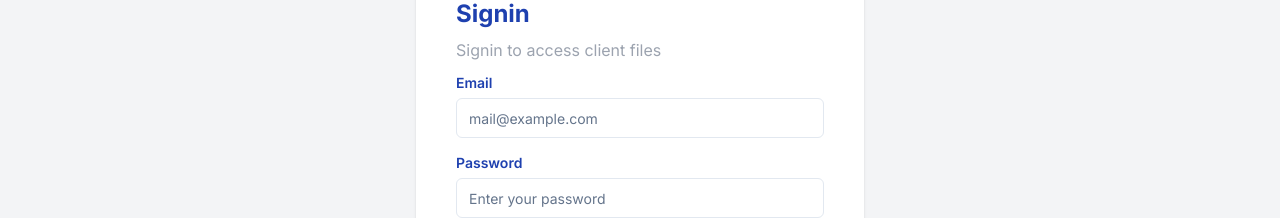
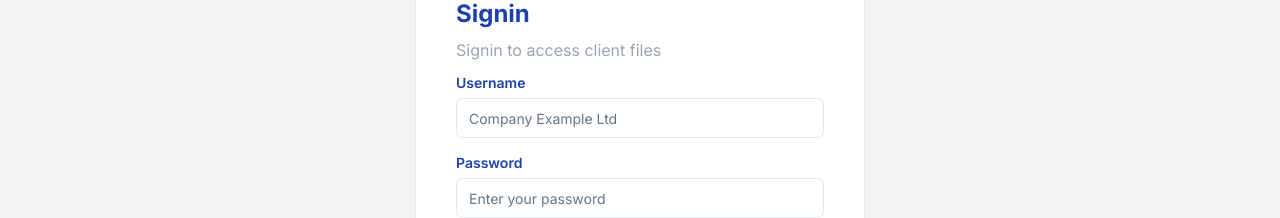
Before and after one commit to NeilRow56/breadit_sept1, a Next.js app: page /sign-in in a window 1280 px wide. Shown: the part 288-506 px from the top of the page. Built offline with nearby package versions, Linux system fonts and the light colour scheme; no server answers.

Commit message:
Amended signin form to username and password

```diff
--- a/src/components/forms/SignInForm.tsx
+++ b/src/components/forms/SignInForm.tsx
@@ -20,7 +20,8 @@ import Link from 'next/link'
 import { useToast } from '@/components/ui/use-toast'
 
 const FormSchema = z.object({
-  email: z.string().min(1, 'Email is required').email('Invalid email'),
+  // email: z.string().min(1, 'Email is required').email('Invalid email'),
+  username: z.string().min(1, 'Username is required'),
   password: z
     .string()
     .min(1, 'Password is required')
@@ -34,14 +35,16 @@ const SignInForm = () => {
   const form = useForm<z.infer<typeof FormSchema>>({
     resolver: zodResolver(FormSchema),
     defaultValues: {
-      email: '',
+      // email: '',
+      username: '',
       password: '',
     },
   })
 
   const onSubmit = async (values: z.infer<typeof FormSchema>) => {
     const signInData = await signIn('credentials', {
-      email: values.email,
+      // email: values.email,
+      username: values.username,
       password: values.password,
       redirect: false,
     })
@@ -78,7 +81,7 @@ const SignInForm = () => {
         </div>
         <Form {...form}>
           <form onSubmit={form.handleSubmit(onSubmit)}>
-            <div className="pb-3">
+            {/* <div className="pb-3">
               <FormField
                 control={form.control}
                 name="email"
@@ -89,6 +92,23 @@ const SignInForm = () => {
                     </FormLabel>
                     <FormControl>
                       <Input placeholder="mail@example.com" {...field} />
+                    </FormControl>
+                    <FormMessage />
+                  </FormItem>
+                )}
+              />
+            </div> */}
+            <div className="pb-3">
+              <FormField
+                control={form.control}
+                name="username"
+                render={({ field }) => (
+                  <FormItem>
+                    <FormLabel className="font-semibold text-blue-800">
+                      Username
+                    </FormLabel>
+                    <FormControl>
+                      <Input placeholder="Company Example Ltd" {...field} />
                     </FormControl>
                     <FormMessage />
                   </FormItem>
--- a/src/lib/auth.ts
+++ b/src/lib/auth.ts
@@ -7,29 +7,31 @@ import { db } from './db'
 export const authOptions: NextAuthOptions = {
   adapter: PrismaAdapter(db),
 
-  session: {
-    strategy: 'jwt',
-  },
-
-  pages: {
-    signIn: '/sign-in',
-  },
-
   providers: [
     CredentialsProvider({
       name: 'credentials',
       credentials: {
-        email: { label: 'email', type: 'text' },
+        // email: { label: 'email', type: 'text' },
+        username: { label: 'username', type: 'text' },
         password: { label: 'password', type: 'password' },
       },
       async authorize(credentials) {
-        if (!credentials?.email || !credentials?.password) {
+        // if (!credentials?.email || !credentials?.password) {
+        //   // throw new Error('Invalid credentials')
+        //   return null
+        // }
+        // const existingUser = await db.user.findUnique({
+        //   where: {
+        //     email: credentials?.email,
+        //   },
+        // })
+        if (!credentials?.username || !credentials?.password) {
           // throw new Error('Invalid credentials')
           return null
         }
         const existingUser = await db.user.findUnique({
           where: {
-            email: credentials?.email,
+            username: credentials?.username,
           },
         })
         if (!existingUser || !existingUser?.hashedPassword) {
@@ -52,6 +54,15 @@ export const authOptions: NextAuthOptions = {
       },
     }),
   ],
+
+  session: {
+    strategy: 'jwt',
+  },
+
+  pages: {
+    signIn: '/sign-in',
+  },
+
   callbacks: {
     async jwt({ token, user }) {
       if (user) {
```
